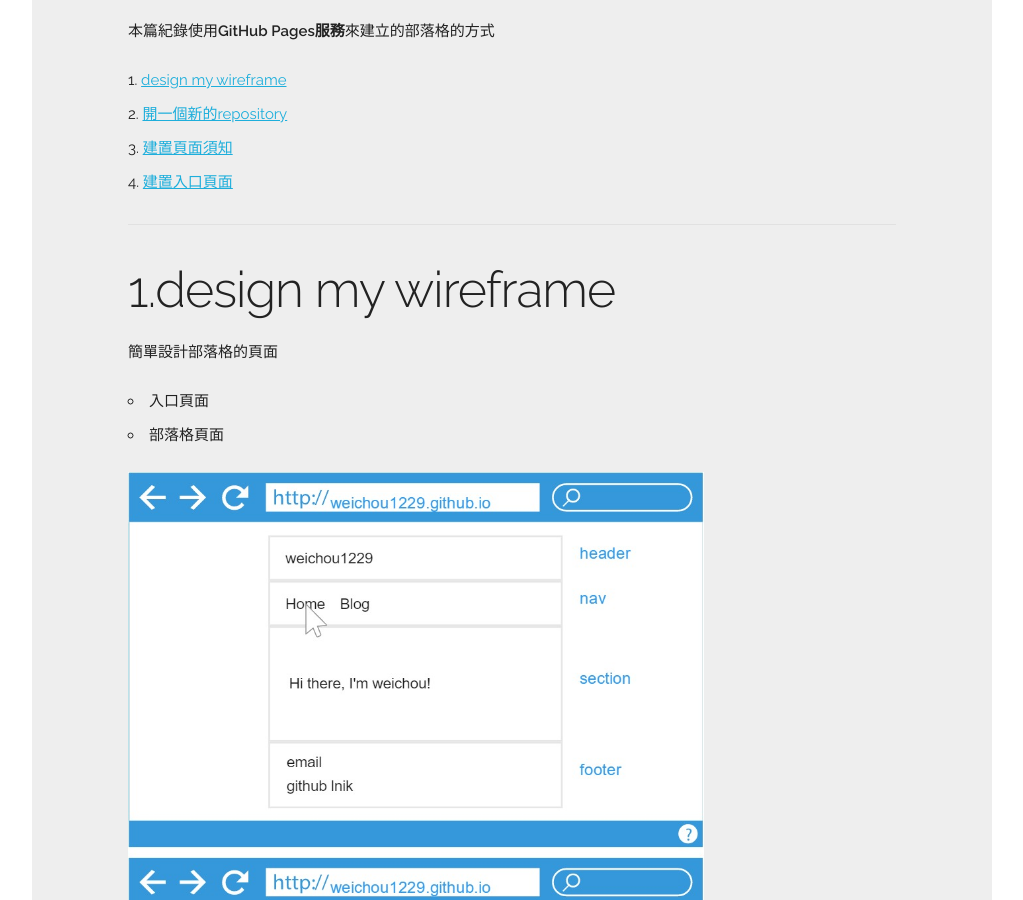
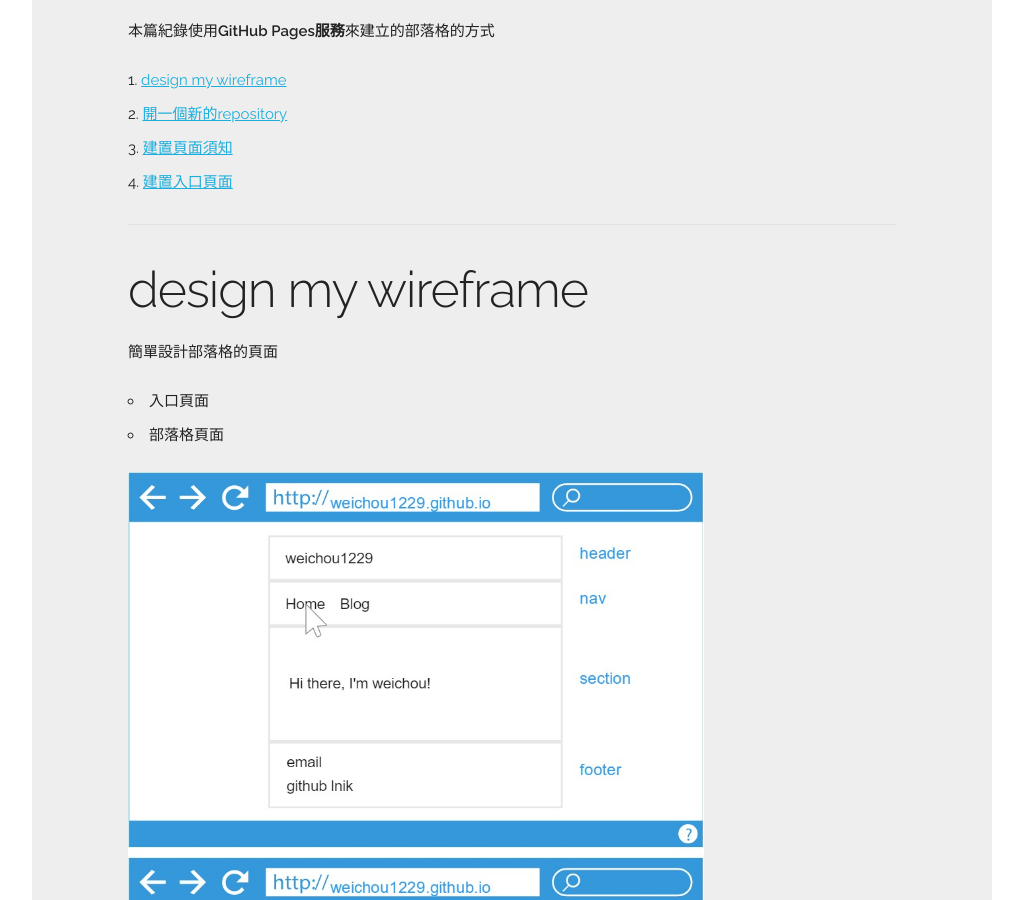
Before and after one commit to weichou1229/weichou.github.io, a Jekyll site: the page built from _posts/blog/2016-07-30-建立自己的-GitHub-Pages-website.md, in a window 1280 px wide and 900 px high, scrolled down 303 px. Shown: the whole window, without its empty margins (128-1151 px from the left). Built offline with Jekyll 4.4.1, drawn with Linux system fonts in a browser that asks for light colours; comment, search, counter and statistics services are not loaded.

Commit message:
modify page

```diff
--- a/_posts/blog/2016-07-30-建立自己的-GitHub-Pages-website.md
+++ b/_posts/blog/2016-07-30-建立自己的-GitHub-Pages-website.md
@@ -9,14 +9,14 @@ date: 2016-07-30T15:00:00.000Z
 
 本篇紀錄使用**GitHub Pages服務**來建立的部落格的方式
 
-1. [design my wireframe](#1.design-my-wireframe)
+1. [design my wireframe](#design-my-wireframe)
 2. [開一個新的repository](#2)
 3. [建置頁面須知](#3)
 4. [建置入口頁面](#4)
 
 --------------------------------------------------------------------------------
 
-# 1.design my wireframe
+# design my wireframe
 
 簡單設計部落格的頁面
 
```
